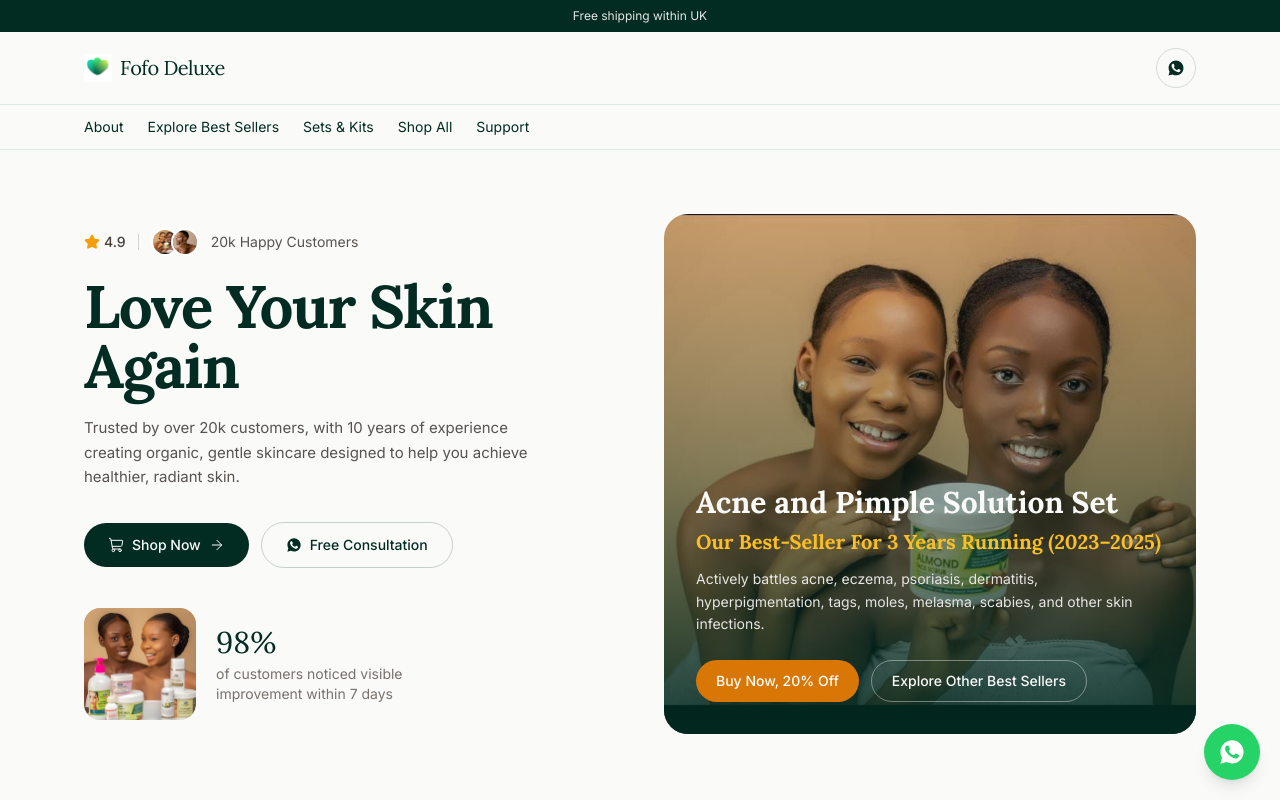
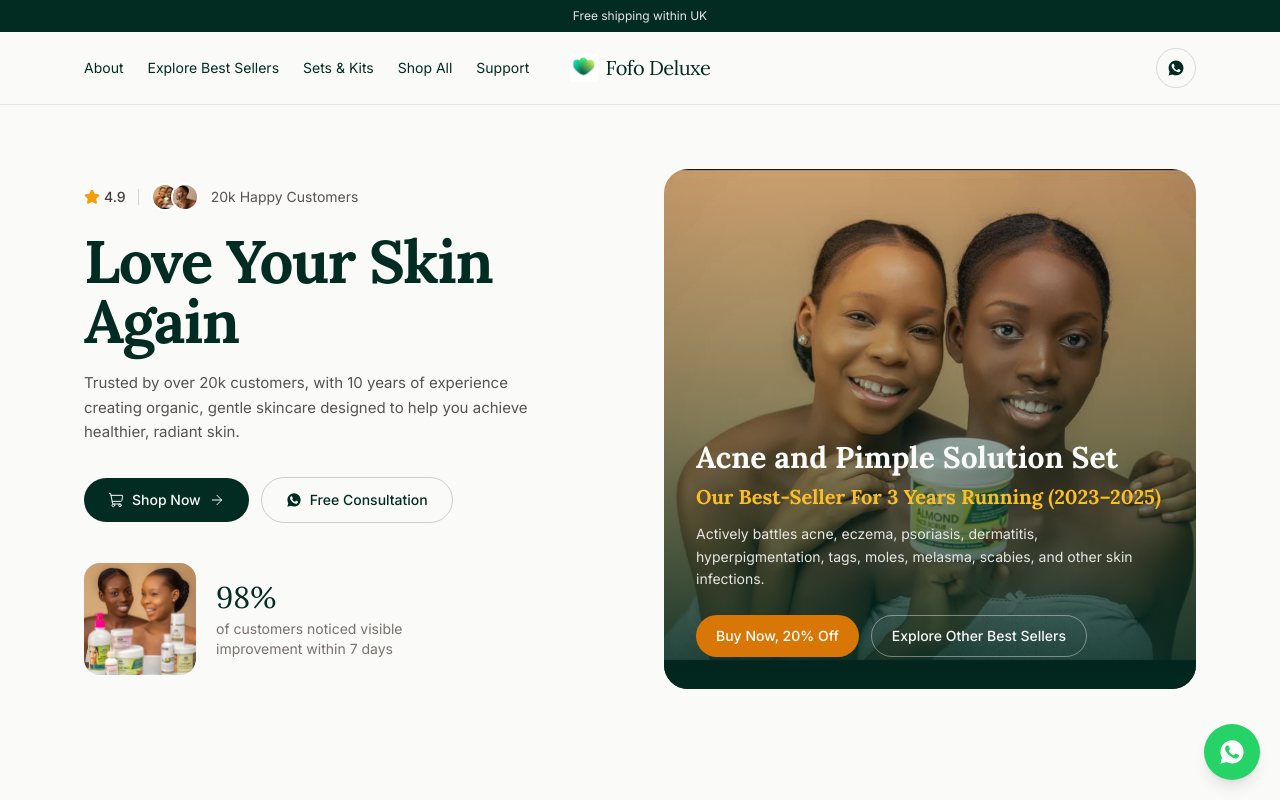
Before and after one commit to jagoman001/Fofo-Deluxe-Herbal-Care, a React (Vite) app: page / in a window 1280 px wide. Shown: the top 800 px of the page. Built offline with nearby package versions, Linux system fonts and the light colour scheme.

Commit message:
Center logo in header, matching Verite layout

```diff
--- a/src/App.jsx
+++ b/src/App.jsx
@@ -12,6 +12,7 @@ import {
   Leaf,
   Loader2,
   Mail,
+  Menu,
   Minus,
   Phone,
   Plus,
@@ -750,6 +751,7 @@ function FofoDeluxeHome() {
 
 // ---------- SHARED HEADER (used on Home and About page) ----------
 function SiteHeader() {
+  const [menuOpen, setMenuOpen] = useState(false);
   const navLinks = [
     { label: "About", href: "/about" },
     { label: "Explore Best Sellers", href: "/#shop" },
@@ -759,32 +761,57 @@ function SiteHeader() {
   ];
   return (
     <header className="sticky top-0 z-30 bg-stone-50/95 backdrop-blur border-b border-emerald-900/10">
-      <div className="max-w-6xl mx-auto px-5 py-4 flex items-center justify-between">
-        <div className="flex items-center gap-2">
+      <div className="max-w-6xl mx-auto px-5 py-4 flex items-center justify-between gap-3">
+        <div className="flex-1 flex items-center gap-6 min-w-0">
+          <button
+            onClick={() => setMenuOpen((v) => !v)}
+            aria-label="Open menu"
+            className="md:hidden flex items-center justify-center w-10 h-10 rounded-full border border-emerald-950/15 text-emerald-950 hover:bg-emerald-950/5 transition-colors shrink-0"
+          >
+            {menuOpen ? <X className="w-4 h-4" strokeWidth={1.5} /> : <Menu className="w-4 h-4" strokeWidth={1.5} />}
+          </button>
+          <nav className="hidden md:flex items-center gap-6 text-sm text-emerald-950 overflow-x-auto" style={{ scrollbarWidth: "none" }}>
+            {navLinks.map((link) => (
+              <a key={link.label} href={link.href} className="shrink-0 hover:text-amber-700 transition-colors">
+                {link.label}
+              </a>
+            ))}
+          </nav>
+        </div>
+
+        <a href="/" className="flex items-center gap-2 shrink-0">
           <img src={logoIconImg} alt="" className="h-7 w-7" />
-          <span className="font-serif text-xl tracking-tight text-emerald-950">Fofo Deluxe</span>
-        </div>
+          <span className="font-serif text-xl tracking-tight text-emerald-950 whitespace-nowrap">Fofo Deluxe</span>
+        </a>
+
+        <div className="flex-1 flex items-center justify-end">
           <a
             href="https://wa.me/447445865238"
             target="_blank"
             rel="noopener noreferrer"
             aria-label="Chat with us on WhatsApp"
-          className="flex items-center justify-center w-10 h-10 rounded-full border border-emerald-950/15 text-emerald-950 hover:bg-emerald-950/5 transition-colors"
+            className="flex items-center justify-center w-10 h-10 rounded-full border border-emerald-950/15 text-emerald-950 hover:bg-emerald-950/5 transition-colors shrink-0"
           >
             <svg viewBox="0 0 24 24" className="w-[18px] h-[18px] fill-current" aria-hidden="true">
               <path d="M12.04 2C6.58 2 2.13 6.45 2.13 11.91c0 1.75.46 3.45 1.32 4.95L2.05 22l5.25-1.38a9.9 9.9 0 0 0 4.74 1.21h.01c5.46 0 9.9-4.45 9.9-9.9 0-2.65-1.03-5.14-2.9-7.01A9.82 9.82 0 0 0 12.04 2zm5.8 14.16c-.24.68-1.4 1.32-1.93 1.4-.5.08-1.12.11-1.8-.11a17.7 17.7 0 0 1-1.7-.63c-3-1.29-4.94-4.3-5.09-4.5-.15-.2-1.22-1.62-1.22-3.1 0-1.47.77-2.19 1.05-2.49.28-.3.6-.37.8-.37h.58c.19 0 .44-.07.68.53.25.6.86 2.08.94 2.23.08.15.13.33.02.53-.1.2-.15.33-.3.5-.15.18-.3.4-.44.54-.15.15-.3.31-.13.6.16.3.72 1.2 1.56 1.94 1.07.96 1.98 1.26 2.28 1.4.3.15.47.13.65-.07.17-.2.72-.84.92-1.13.2-.3.4-.24.65-.15.28.1 1.75.83 2.05.98.3.15.5.22.57.35.08.13.08.75-.15 1.43z"/>
             </svg>
           </a>
         </div>
-      <nav className="border-t border-emerald-900/10">
-        <div className="max-w-6xl mx-auto px-5 flex items-center gap-6 overflow-x-auto text-sm text-emerald-950" style={{ scrollbarWidth: "none" }}>
+      </div>
+      {menuOpen && (
+        <nav className="md:hidden border-t border-emerald-900/10 bg-stone-50 flex flex-col px-5 py-4 gap-1">
           {navLinks.map((link) => (
-            <a key={link.label} href={link.href} className="shrink-0 py-3 hover:text-amber-700 transition-colors">
+            <a
+              key={link.label}
+              href={link.href}
+              onClick={() => setMenuOpen(false)}
+              className="py-2.5 text-sm text-emerald-950 hover:text-amber-700 transition-colors"
+            >
               {link.label}
             </a>
           ))}
-        </div>
         </nav>
+      )}
     </header>
   );
 }
```
Lines whose indentation alone changed are shown as unchanged.
